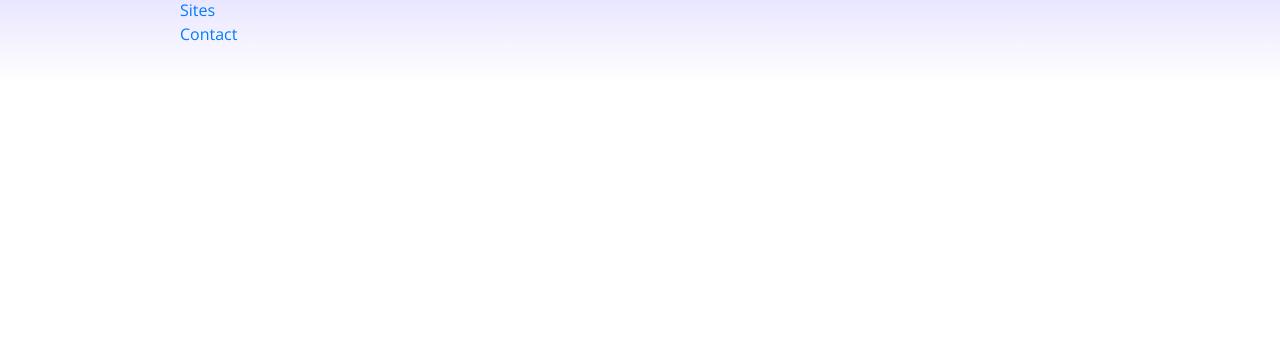
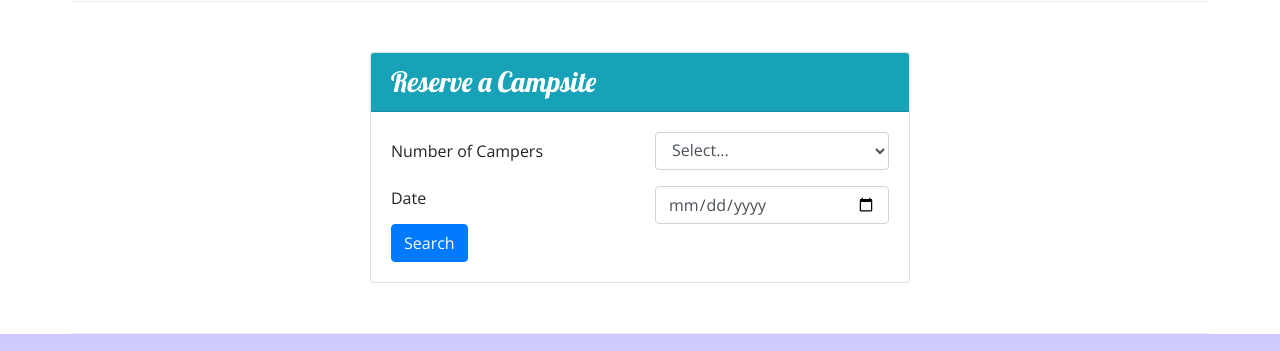
Before and after one commit to tru3-f8/nucampsite-bootstrap, a website: page index.html in a window 1280 px wide. Shown: the part 1151-1502 px from the top of the page. Before the commit the page ends 1233 px from the top, so only its background shows below. Drawn offline with nearby package versions, Linux system fonts and the light colour scheme.

Commit message:
Bootstrap Project Setup

```diff
--- a/index.html
+++ b/index.html
@@ -71,8 +71,13 @@
                     <h2>Featured Campsites</h2>
                 </div>
                 <div class="col">
-                    <h3>React Lake Campground</h3>
-                    <p class="d-none d-sm-block"> Nestled in the foothills of the Chrome Mountains, this campground on the shores of the pristine React Lake is a favorite for fly fishers. </p>
+                    <div class="media">
+                        <div class="media-body align-items-center">
+                            <h3>React Lake Campground</h3>
+                            <p class="d-none d-sm-block"> Nestled in the foothills of the Chrome Mountains, this campground on the shores of the pristine React Lake is a favorite for fly fishers. </p>
+                        </div>
+                        <img class="d-flex ml-3 img-thumbnail" src="img/react-lake-thumb.jpg" alt="react-lake-thumb" />
+                    </div>
                 </div>
             </div>
 
@@ -86,6 +91,42 @@
                         <div class="media-body align-items-center">
                             <h3>Bootstrap Outfitters</h3>
                             <p class="d-none d-sm-block"> Bootstrap Outfitters supplies you with gear you need at prices you can't beat. </p>
+                        </div>
+                    </div>
+                </div>
+            </div>
+            <div class="row row-content align-items-center">
+                <div class="col-sm-6 mx-auto">
+                    <div class="card">
+                        <h3 class="card-header bg-info text-white"> Reserve a Campsite </h3>
+                        <div class="card-body ">
+                            <form>
+                                <div class="row">
+                                    <label class="col-sm-6 col-form-label form-group"> Number of Campers </label>
+                                    <div class="col">
+                                        <select class="col form-control" name="numCampers" id="numCampers">
+                                            <option selected> Select... </option>
+                                            <option value="1"> 1 </option>
+                                            <option value="2"> 2 </option>
+                                            <option value="3"> 3 </option>
+                                            <option value="4"> 4 </option>
+                                            <option value="5"> 5 </option>
+                                            <option value="6"> 6 </option>
+                                        </select>
+                                    </div>
+                                </div>
+                                <div class="row">
+                                    <label for="date" class="col-sm-6"> Date </label>
+                                    <div class="col-sm-6">
+                                        <input class="col form-control" type="date" id="date" name="date" placeholder="">
+                                    </div>
+                                </div>
+                                <div class="row">
+                                    <div class="col">
+                                        <button class="btn btn-primary" type="submit"> Search </button>
+                                    </div>
+                                </div>
+                            </form>
                         </div>
                     </div>
                 </div>
```
